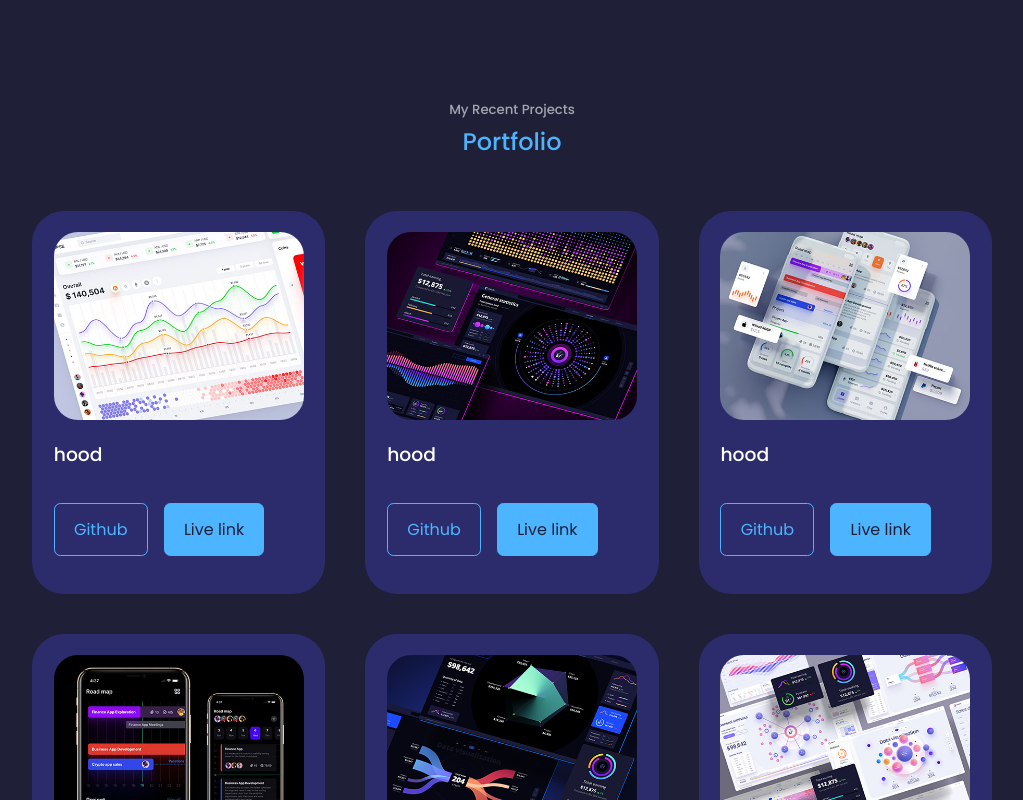
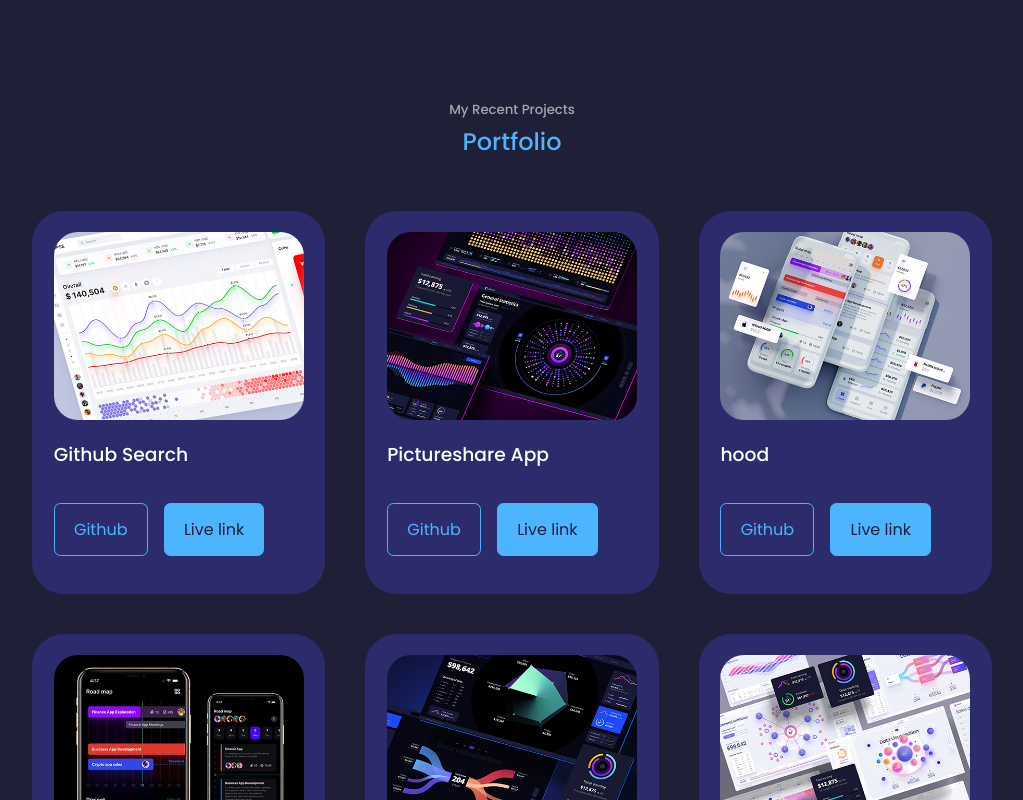
Before and after one commit to 12moi/portfolio-website, a React (Create React App) app: page / in a window 1280 px wide. Shown: the part 2000-2800 px from the top of the page, without its empty margins (128-1151 px from the left). Built offline with nearby package versions, Linux system fonts and the light colour scheme.

Commit message:
add changes

```diff
--- a/src/components/about/About.jsx
+++ b/src/components/about/About.jsx
@@ -1,6 +1,6 @@
 import React from 'react'
 import './about.css'
-import ME from '../../assets/about-me1.jpg'
+import ME from '../../assets/me1.jpg'
 import {FaAward} from 'react-icons/fa'
 import {VscNewFolder} from 'react-icons/vsc'
 
--- a/src/components/header/Header.jsx
+++ b/src/components/header/Header.jsx
@@ -2,7 +2,7 @@
 import './header.css'
 import CTA from './CTA'
 import Headersocial from './Headersocial'
-import ME from '../../assets/me1.jpg'
+import ME from '../../assets/me.jpg'
 function Header() {
   return (
     <header>
--- a/src/components/header/header.css
+++ b/src/components/header/header.css
@@ -40,7 +40,7 @@
     margin-top: 3rem;
     border-radius: 12rem 12rem 0 0;
     overflow: hidden;
-    padding: 3rem 1.5rem 1.5rem 1.5rem;
+    /* padding: 3rem 1.5rem 1.5rem 1.5rem;   */
 }
 .scroll__downd{
     position: absolute;
--- a/src/components/portfolio/Portfolio.jsx
+++ b/src/components/portfolio/Portfolio.jsx
@@ -12,44 +12,44 @@
   {
     id: 1,
   image: IMG1,
-  title: 'hood',
-  github: 'github.com/12moi/hood',
-  live:'http:/hood'
+  title: 'Github Search',
+  github: 'https://github.com/12moi/git-search',
+  live:'https://12moi.github.io/git-search/user-profile'
   },
   {
     id: 2,
   image: IMG2,
-  title: 'hood',
-  github: 'github.com/12moi/hood',
-  live:'http:/hood'
+  title: 'Pictureshare App',
+  github: 'https://github.com/12moi/picture-world',
+  live:'picturesharem.herokuapp.com/'
   },
   {
     id: 3,
   image: IMG3,
   title: 'hood',
   github: 'github.com/12moi/hood',
-  live:'http:/hood'
+  live:'https://hood12.herokuapp.com/account/login/?next=/'
   },
   {
     id: 4,
   image: IMG4,
-  title: 'hood',
-  github: 'github.com/12moi/hood',
-  live:'http:/hood'
+  title: 'Blog App',
+  github: 'https://github.com/12moi/Blog',
+  live:'kelord-blog.herokuapp.com/'
   },
   {
     id: 5,
   image: IMG5,
-  title: 'hood',
-  github: 'github.com/12moi/hood',
-  live:'http:/hood'
+  title: 'News_app',
+  github: 'https://github.com/12moi/News-App',
+  live:'https://moinews.herokuapp.com/'
   },
   {
     id: 6,
   image: IMG6,
-  title: 'hood',
-  github: 'github.com/12moi/hood',
-  live:'http:/hood'
+  title: 'Django RESTful API',
+  github: 'https://github.com/12moi/worklinks',
+  live:'http:/moiwork.herokuapp.com'
   },
 ]
 
@@ -70,7 +70,7 @@
         <h3>{title}</h3>
         <div className='portfolio-cta'>
         <a href={github} className='btn' target='_blank'> Github</a>
-        <a href={live} className='btn btn-primary' target='_blank'>Live link</a>
+        <a href={live} className='btn btn-primary' >Live link</a>
         </div>
        </article>
           )
```
